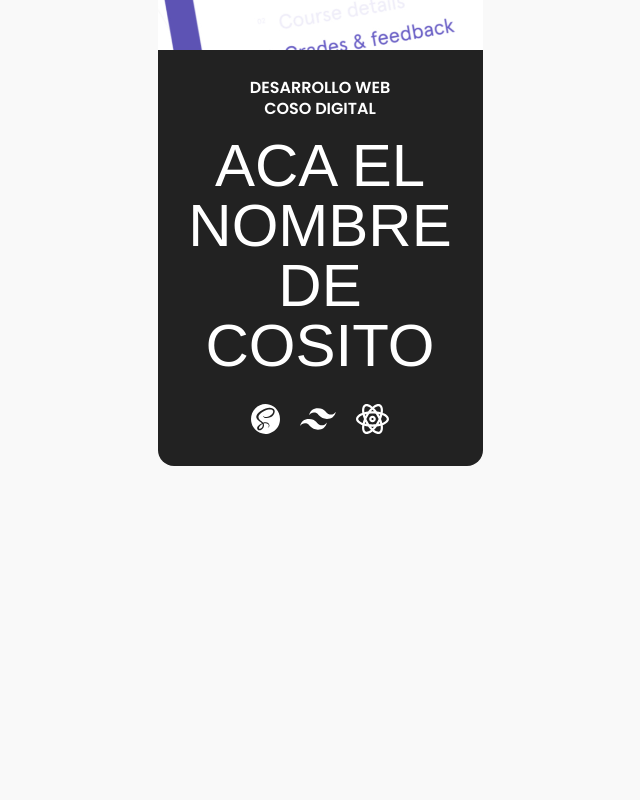
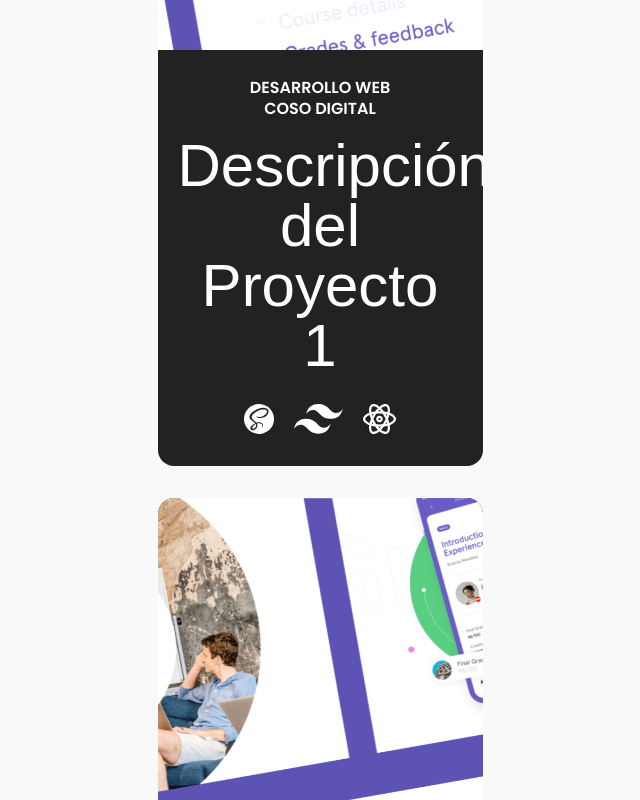
Before and after one commit to Lukecolman/portfolio-personal, a Next.js app: page / in a window 1280 px wide. Shown: the part 1840-2640 px from the top of the page, without its empty margins (320-960 px from the left). Built offline with nearby package versions, Linux system fonts and the light colour scheme; a web font is replaced by a local one.

Commit message:
componentizar proyectos

```diff
--- a/src/app/page.js
+++ b/src/app/page.js
@@ -2,6 +2,23 @@ import Image from 'next/image';
 import WorkCards from '@/components/work-card';
 
 export default function Home() {
+
+    // Información de los proyectos
+    const projectInfo = [
+      {
+        tag: ['DESARROLLO WEB', 'COSO DIGITAL'],
+        title: 'Descripción del Proyecto 1',
+        img: '/projects/image-294.jpg',
+        techIcons: ['/tech-icons/sass.svg', '/tech-icons/tailwind.svg', '/tech-icons/react.svg'],
+      },
+      {
+        tag: ['Tag1', 'Tag2', 'Tag3'],
+        title: 'Descripción del Proyecto 2',
+        img: '/projects/image-294.jpg',
+        techIcons: ['/tech-icons/react.svg', '/tech-icons/nextjs.svg', '/tech-icons/graphql.svg'],
+      },
+    ];
+
     return (
         <main className='flex min-h-screen flex-col items-center justify-between font-poppins bg-lk-grey'>
             {/* <div className="z-10 max-w-5xl w-full items-center justify-between font-mono text-sm lg:flex bg-green-300">
@@ -207,9 +224,10 @@ export default function Home() {
 
         {/* WORK */}
         <div className='flex flex-col justify-center items-center gap-8'>
-          <WorkCards/>
-
-        </div>
+        {projectInfo.map((project, index) => (
+          <WorkCards key={index} projectInfo={project} />
+        ))}
+      </div>
 
           <div className='h-96'>
           </div>
--- a/src/components/work-card.js
+++ b/src/components/work-card.js
@@ -1,38 +1,25 @@
 import Image from 'next/image';
 
-export default function WorkCards() {
-return(
-
-    <div className="min-h-[636px] w-[325px] rounded-2xl overflow-hidden bg-lk-grey text-white text-center">
-        <img
-            className="h-[439px] w-full object-cover"
-            src="/projects/image-294.jpg"
-        />
-        <div className='py-7 px-5 flex flex-col gap-4 text-wrap'>
-            <span className='font-poppins font-semibold leading-[131.1%] '>
-                DESARROLLO WEB <br />COSO DIGITAL
-            </span>
-            <h3 className='font-haetten text-6xl pb-2'>
-                ACA EL NOMBRE DE COSITO
-            </h3>
-            <div className='flex justify-center gap-5 py-1 '>
-                <img
-                    className='h-[30px]'
-                    src='/tech-icons/sass.svg'
-                />
-                <img
-                    className='h-[30px] max-w-9'
-                    src='/tech-icons/tailwind.svg'
-                />
-                <img
-                    className='h-[30px]'
-                    src='/tech-icons/react.svg'
-                />
+export default function WorkCards({ projectInfo }) {
+    return (
+        <div className='min-h-[636px] w-[325px] rounded-2xl overflow-hidden bg-lk-grey text-white text-center'>
+            <img className='h-[439px] w-full object-cover' src={projectInfo.img} />
+            <div className='py-7 px-5 flex flex-col gap-4 text-wrap'>
+                <div className='flex flex-col'>
+                    {projectInfo.tag.map((tag, index) => (
+                        <span className='font-poppins font-semibold leading-[131.1%]' key={index}>
+                            {' '}
+                            {tag}{' '}
+                        </span>
+                    ))}
+                </div>
+                <h3 className='font-haetten text-6xl pb-2'>{projectInfo.title}</h3>
+                <div className='flex justify-center gap-5 py-1'>
+                    {projectInfo.techIcons.map((icon, index) => (
+                        <img className='h-[30px]' src={icon} key={index} />
+                    ))}
+                </div>
             </div>
         </div>
-    </div>
-)
-
-
-
+    );
 }
```
